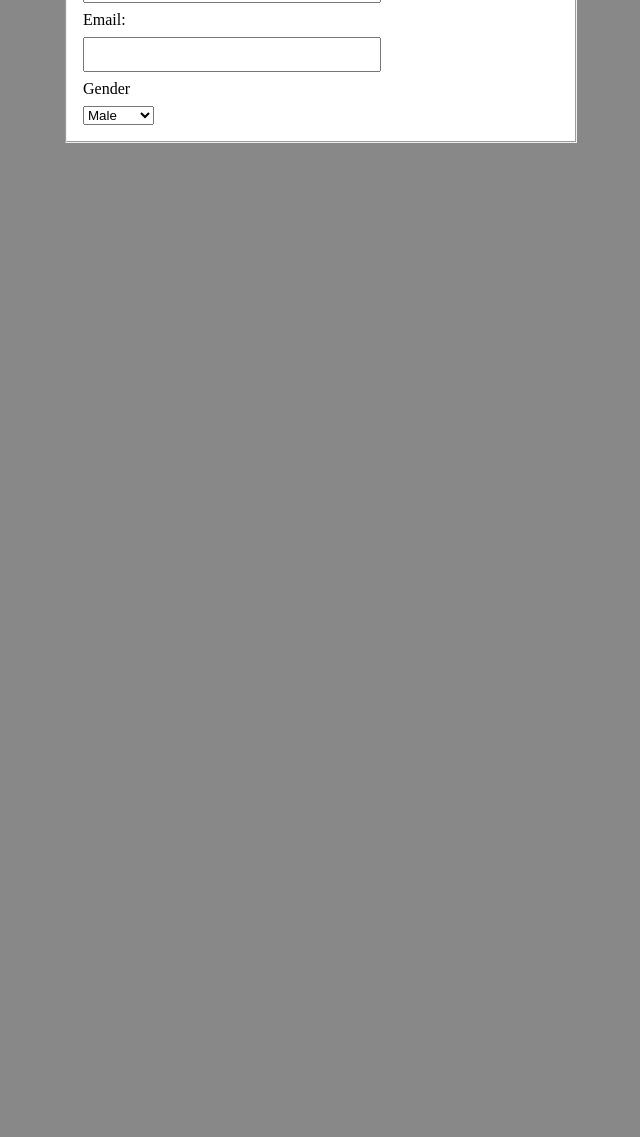
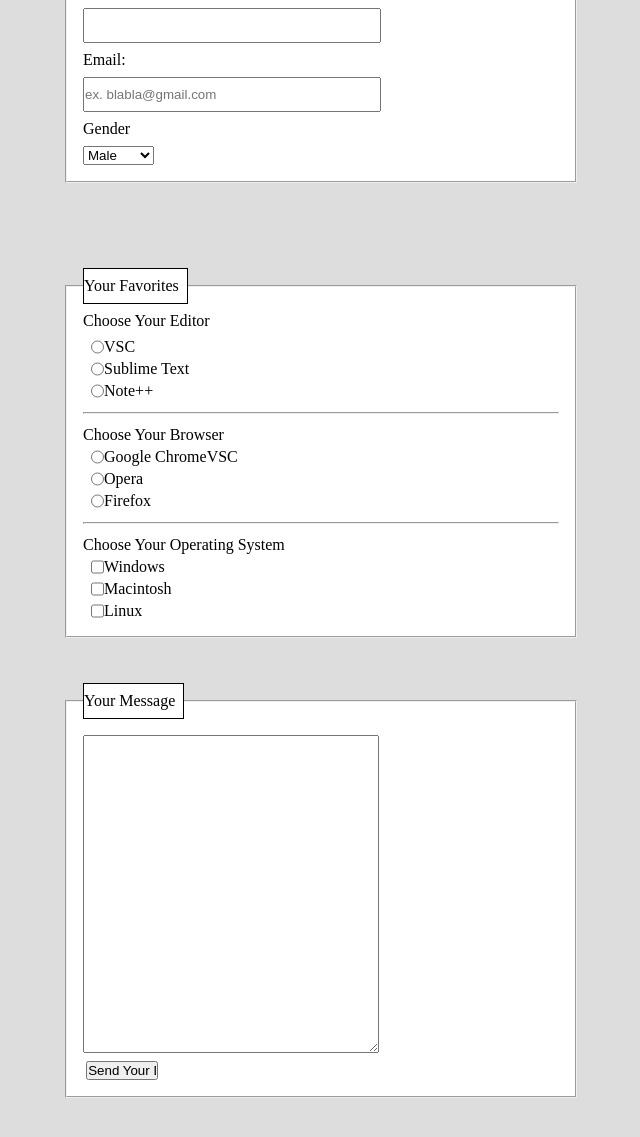
Before and after one commit to nikolalx/vezbeITOIP, a plain HTML site: page forme/domaci.html in a window 1280 px wide. Shown: the part 187-1324 px from the top of the page, without its empty margins (319-959 px from the left). Before the commit the page ends 990 px from the top, so only its background shows below. Drawn offline with Linux system fonts and the light colour scheme.

Commit message:
finishing up first forms homework, problem with form1 placing

```diff
--- a/forme/domaci.html
+++ b/forme/domaci.html
@@ -19,23 +19,85 @@
                 <input type="text" id="username" placeholder="type in username" required>
 
                 <label for="pass">Password:</label>
-                <input type="password" id="pass" placeholder="your password" required>
+                <input type="password" id="pass" required>
 
                 <label for="email">Email:</label>
-                <input type="email" name="email" id="email" required>
+                <input type="email" name="email" placeholder="ex. blabla@gmail.com" id="email" required>
 
                 <label for="gender">Gender</label>
-                <select name="gender" id="gender" >
-                    <option value="male" selected >Male</option>
+                <select name="gender" id="gender">
+                    <option value="male" selected>Male</option>
                     <option value="female">Female</option>
                 </select>
-
             </fieldset>
 
 
         </div>
-        <div class="form2"></div>
-        <div class="form3"></div>
+        <div class="form2">
+            <fieldset>
+                <legend>Your Favorites</legend>
+
+                <label for="VSC">Choose Your Editor</label>
+
+                <div class="editorColumn">
+                    <div class="radio">
+                        <input type="radio" name="editor" id="VSC" value="VSC">
+                        <label for="VSC">VSC</label>
+                    </div>
+                    <div class="radio">
+                        <input type="radio" name="editor" id="Sublime Text" value="Sublime Text">
+                        <label for="Sublime Text">Sublime Text</label>
+                    </div>
+                    <div class="radio">
+                        <input type="radio" name="editor" id="Note++" value="Note++">
+                        <label for="Note++">Note++</label>
+                    </div>
+
+                    <hr>
+
+                    <label for="Browser">Choose Your Browser</label>
+
+                    <div class="radio">
+                        <input type="radio" name="browser" id="Google ChromeVSC" value="Google ChromeVSC">
+                        <label for="Google ChromeVSC">Google ChromeVSC</label>
+                    </div>
+                    <div class="radio">
+                        <input type="radio" name="browser" id="Opera" value="Opera">
+                        <label for="Opera">Opera</label>
+                    </div>
+                    <div class="radio">
+                        <input type="radio" name="browser" id="Firefox" value="Firefox">
+                        <label for="Firefox">Firefox</label>
+                    </div>
+
+                    <hr>
+
+                    <label for="Operating System">Choose Your Operating System</label>
+
+                    <div class="radio">
+                        <input type="checkbox" name="System" id="Windows" value="Windows">
+                        <label for="Windows">Windows</label>
+                    </div>
+                    <div class="radio">
+                        <input type="checkbox" name="System" id="Macintosh" value="Macintosh">
+                        <label for="Macintosh">Macintosh</label>
+                    </div>
+                    <div class="radio">
+                        <input type="checkbox" name="System" id="Linux" value="Linux">
+                        <label for="Linux">Linux</label>
+                    </div>
+                </div>
+
+            </fieldset>
+        </div>
+        <div class="form3">
+            <fieldset>
+                <legend>Your Message</legend>
+
+                <textarea name="sendYourData" id="sendYourData"  rows="20"></textarea>
+                <input id="submit" type="submit" value="Send Your Data">
+            </fieldset>
+        </div>
     </div>
 </body>
 
--- a/forme/style.css
+++ b/forme/style.css
@@ -6,7 +6,9 @@
 body {
     width: 40%;
     margin: auto;
-    background-color: #888;
+    padding: 2.5rem;
+    background-color: #dddddd;
+    height: auto;
     /* border: #444 ridge;
     border-radius: 20%; */
 }
@@ -24,32 +26,78 @@ body {
 
   .form1 { grid-area: form1; }
 
-  .form2 { grid-area: form2; }
+  .form2 { grid-area: form2;}
 
   .form3 { grid-area: form3; }
 
   legend {
-    display: block;
+    display: flex;
     border: solid #000 thin;
     background-color: #FFF;
-    padding: 0.5rem;
   }
-
-  .form1 fieldset, .form2 fieldset, .form3 fieldset {
+  /* forma 1 */
+  .form1 fieldset, .form3 fieldset {
     background-color: #FFF;
     display: flex;
     flex-direction: column;
     padding: 1rem;
   }
 
-  .form1 fieldset > *:not(select), .form2 fieldset > *:not(select), .form3 fieldset > *:not(select) {
+  .form1 fieldset > *:not(select), .form2 fieldset > *, .form3 fieldset > * {
     padding: 0.5rem 0.5rem 0.5rem 0rem;
   }
 
-  input {
+  /* .form1 {
+    margin-top: 2.5rem;
+  } */
+
+  .form1 fieldset > input {
     width: 60%;
   }
 
   select {
     width: 15%;
   }
+  /* forma 2 */
+
+  .form2 fieldset {
+    background-color: #FFF;
+    padding: 0.5rem 0.5rem 0.5rem 0rem;
+    padding-left: 1rem;
+  }
+
+  .editorColumn {
+    display: flex;
+    flex-direction: column;
+    row-gap: 0.25rem;
+  }
+
+  .radio {
+    display: flex;
+    flex-direction: row;
+    padding-left: 0.5rem;
+  }
+
+  hr {
+    margin-top: 0.5rem;
+    margin-bottom: 0.5rem;
+  }
+
+  /* forma3 */
+
+  /* .form3{
+    margin-bottom: 2.5rem;
+  } */
+
+  textarea {
+    width: 60%;
+  }
+
+  #submit {
+    margin-top: 0.5rem;
+    margin-left: 0.2rem;
+    width: 15%;
+    height: 10%;
+    padding: 0;
+
+  }
```
